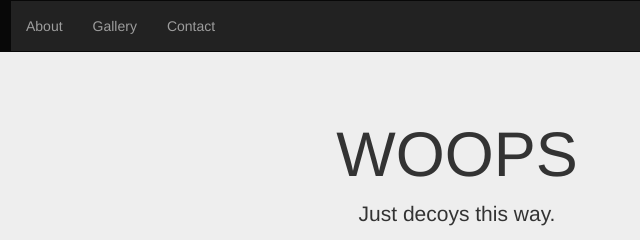
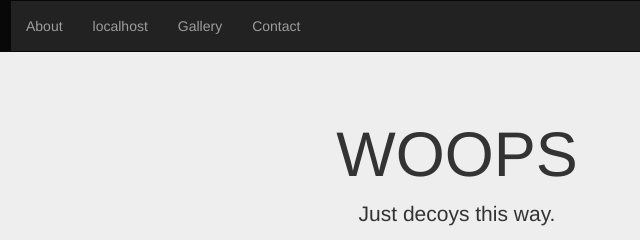
Before and after one commit to Miguel3301/Miguel3301.github.io, a plain HTML site: page index.html in a window 1280 px wide. Shown: the top 240 px of the page, 183-823 px from the left. Drawn offline with nearby package versions, Linux system fonts and the light colour scheme.

Commit message:
Update index.html

```diff
--- a/index.html
+++ b/index.html
@@ -37,6 +37,7 @@
       <ul class="nav navbar-nav">
         <li class="active"><a href="https://github.com/Miguel3301?tab=repositories">Repository</a></li>
         <li><a href="#">About</a></li>
+        <li><a href="http://10.183.1.12/">localhost</a></li>
         <li><a href="#">Gallery</a></li>
         <li><a href="#">Contact</a></li>
       </ul>
```
